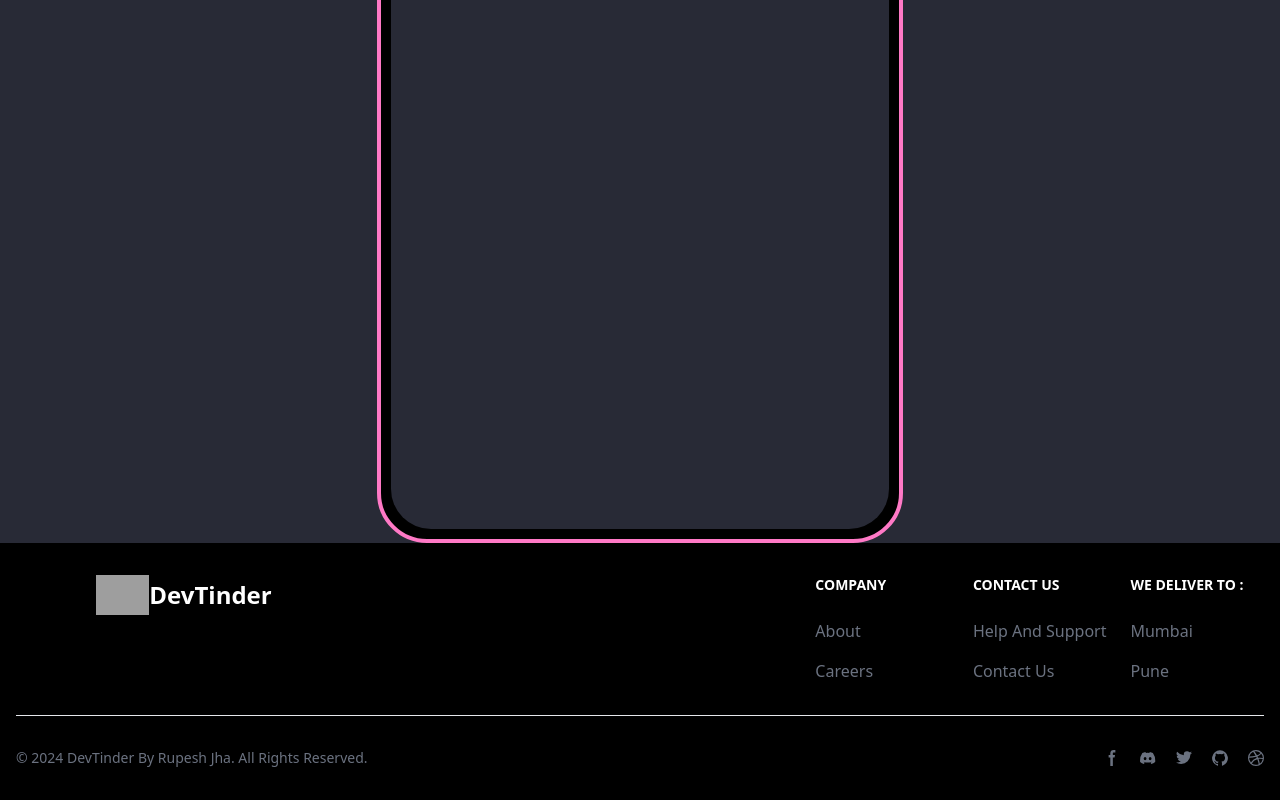
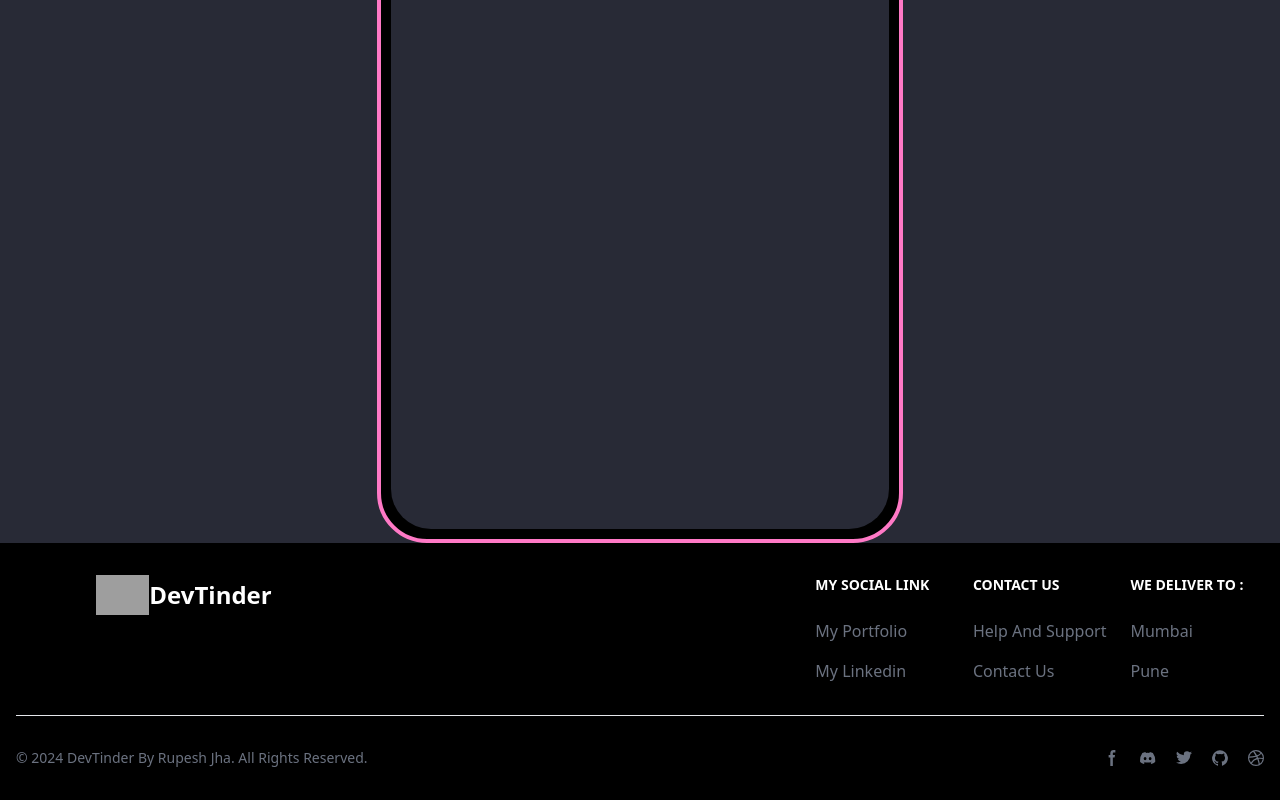
Before and after one commit to viperven/DevTinder_FrontEnd, a React (Vite) app: page /chat in a window 1280 px wide. Shown: the part 357-1157 px from the top of the page. Built offline with nearby package versions, Linux system fonts and the light colour scheme; no server answers; grey boxes are pictures that could not be loaded.

Commit message:
bug : solved bug of header id

```diff
--- a/src/components/layout/Footer.jsx
+++ b/src/components/layout/Footer.jsx
@@ -19,13 +19,13 @@ const Footer = () => {
           </div>
           <div class="grid grid-cols-2 gap-8 sm:gap-6 sm:grid-cols-3">
             <div>
-              <h2 className="mb-6 text-sm font-semibold  uppercase text-white">Company</h2>
+              <h2 className="mb-6 text-sm font-semibold  uppercase text-white">My Social Link</h2>
               <ul class="text-gray-500 dark:text-gray-400 font-medium">
                 <li class="mb-4">
-                  <a href="" class="hover:underline">About</a>
+                  <a href="https://rupesh-jha-portfolio.netlify.app/" class="hover:underline">My Portfolio</a>
                 </li>
                 <li>
-                  <a href="" class="hover:underline">Careers</a>
+                  <a href="https://www.linkedin.com/in/i-am-rupesh/" class="hover:underline">My Linkedin</a>
                 </li>
               </ul>
             </div>
--- a/src/components/layout/Header.jsx
+++ b/src/components/layout/Header.jsx
@@ -9,11 +9,12 @@ import { themeSelector } from "../../utils/themeSlice";
 //kalpit
 
 function Hearder() {
+  const dispatch = useDispatch();
+  const themeSelect = useSelector((store) => store.theme.themes);
   const [userSelectedTheme, setUserSelectedTheme] = useState("");
   const [headerData, setHeaderData] = useState("");
   const [showMenu, setShowMenu] = useState(false);
   const user = useSelector((state) => state.user);
-
 
   const initHeaderData = async () => {
     try {
@@ -24,7 +25,7 @@ function Hearder() {
       const data = await DataService.getProfileData();
       if (data?.isSuccess) {
         setHeaderData(data?.apiData);
-        disPatch(addUser(data?.apiData));
+        dispatch(addUser(data?.apiData));
       }
     } catch (error) {
       // console.error(error);
@@ -45,9 +46,8 @@ function Hearder() {
   };
 
 
-  const themeSelect = useSelector((store) => store.theme.themes);
-  console.log("🚀 ~ Hearder ~ themeSelect:", themeSelect)
-  const dispatch = useDispatch();
+
+
 
 
   const initSetTheme = () => {
--- a/src/components/pages/Connections.jsx
+++ b/src/components/pages/Connections.jsx
@@ -9,7 +9,7 @@ import { storeConnection } from "../../utils/connectionSlice";
 
 function Connection() {
   const userConnections = useSelector((state) => state?.connection);
-  const loggedInUserId = useSelector((state) => state.user._id);
+  const loggedInUserId = useSelector((state) => state.user?._id);
 
   const disPatch = useDispatch();
   const navigate = useNavigate();
@@ -78,7 +78,7 @@ function Connection() {
                   <div className="card-actions justify-end">
                     <button
                       className="btn btn-primary text-xs sm:text-base"
-                      onClick={() => handleOpenChat(otherUser?._id) }
+                      onClick={() => handleOpenChat(otherUser?._id)}
                     >
                       Chat
                     </button>
--- a/src/components/pages/ConversationById.jsx
+++ b/src/components/pages/ConversationById.jsx
@@ -6,6 +6,8 @@ import { useSelector } from "react-redux";
 import { useParams } from "react-router-dom";
 
 function ConversationById() {
+  console.log("ConversationById");
+
   const socket = useSocket();
   const { rid } = useParams();
   const [messageList, setMessageList] = useState([]);
--- a/src/components/pages/Home.jsx
+++ b/src/components/pages/Home.jsx
@@ -209,12 +209,12 @@ function Home() {
             <div className="bg-gradient-to-r from-rose-500 to-pink-500 text-primary-content grid place-content-center text-9xl font-black"
               style={{ backgroundColor: "yellow" }}
             >
-              FRONTEND KALPIT
+             MADE BY RUPESH JHA
             </div>
           </div>
           <div className="diff-item-2">
             <div className="bg-base-200 grid place-content-center text-9xl font-black" >
-              BACKEND RUPESH JHA
+              STYLED BY KALPIT RAO RAVAN
             </div>
           </div>
           <div className="diff-resizer"></div>
--- a/src/components/pages/Settings.jsx
+++ b/src/components/pages/Settings.jsx
@@ -12,6 +12,8 @@ const Settings = () => {
   const navigate = useNavigate();
   const disPatch = useDispatch();
   const userData = useSelector((state) => state.user);
+  const accountId = userData?._id;
+
   const [showModal, setShowModal] = useState(false);
   const [communicationPreferences, setCommunicationPreferences] =
     useState(false);
@@ -88,7 +90,8 @@ const Settings = () => {
     }
   };
 
-  const accountId = userData?._id;
+
+
 
   const copyToClipboard = () => {
     navigator.clipboard.writeText(accountId);
--- a/src/services/DomianService.js
+++ b/src/services/DomianService.js
@@ -7,7 +7,7 @@ const baseUrlLive =
   "https://ia10swmere.execute-api.ap-south-1.amazonaws.com/prod/";
 
 const GetBaseUrl = () => {
-  return baseUrlDev;
+  return baseUrlLive;
 };
 
 export const DomainService = {
```
